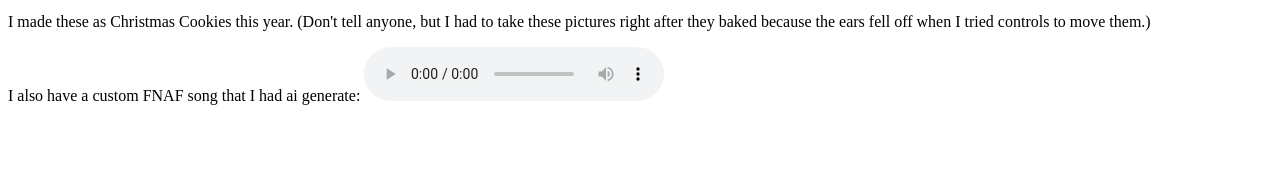
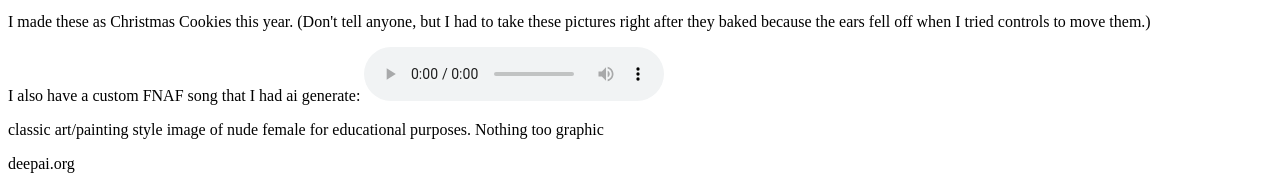
Before and after one commit to PrimalChrono707/halloftrophies, a plain HTML site: page index.html in a window 1280 px wide. Shown: the part 1011-1192 px from the top of the page. Before the commit the page ends 1132 px from the top, so only its background shows below. Drawn offline with Linux system fonts and the light colour scheme.

Commit message:
Update index.html

```diff
--- a/index.html
+++ b/index.html
@@ -16,4 +16,6 @@
         I also have a custom FNAF song that I had ai generate:
         <audio controls src="I always come back.mp3"></audio>
     </p>
+    <p>classic art/painting style image of nude female for educational purposes. Nothing too graphic</p>
+deepai.org
 </html>
```
